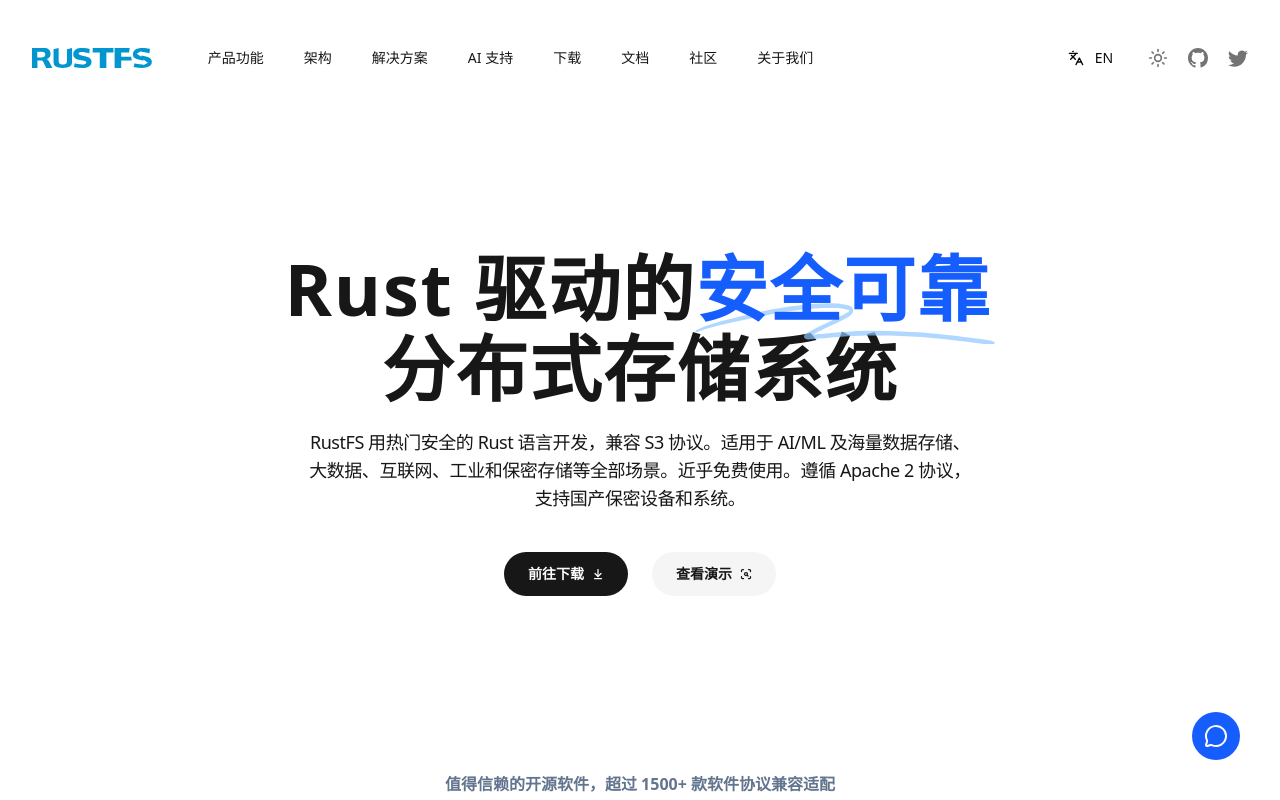
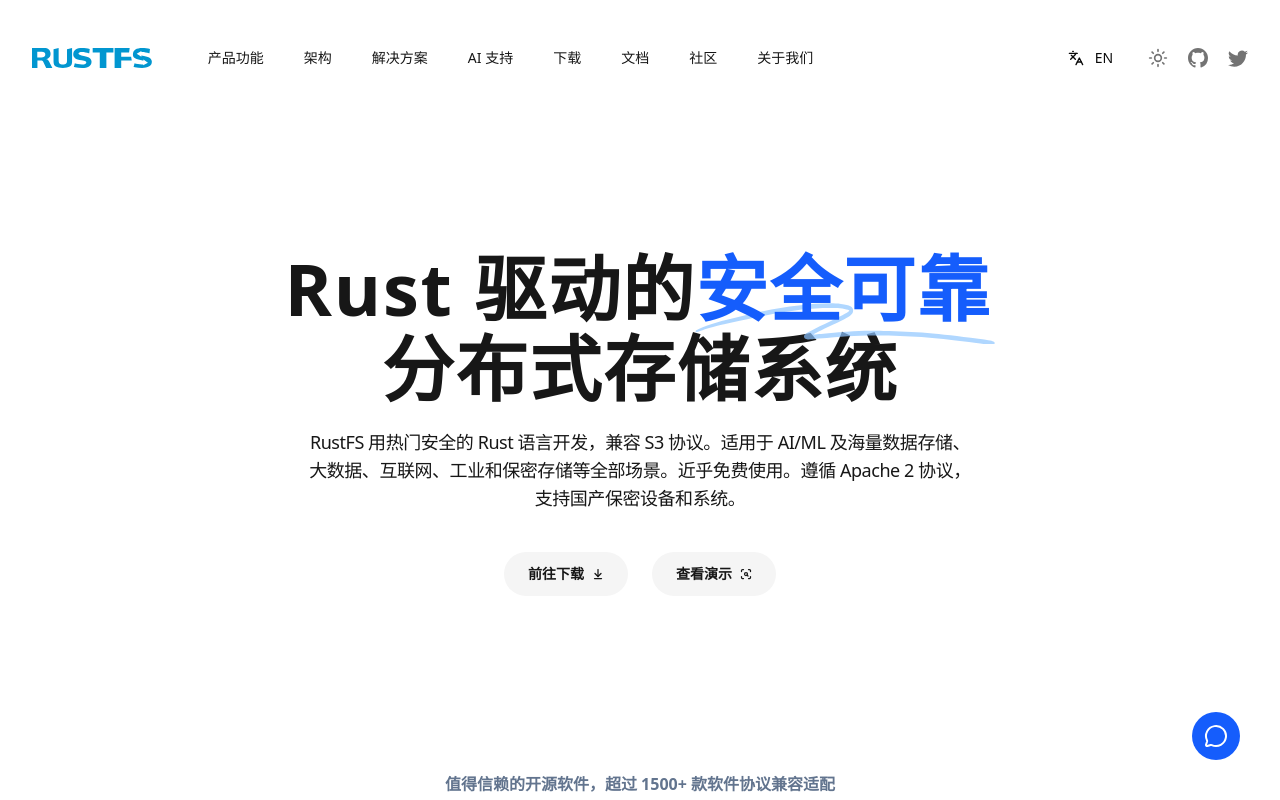
Before and after one commit to rustfs/rustfs.com, a Next.js app: page / in a window 1280 px wide. Shown: the top 800 px of the page. Built offline with nearby package versions, Linux system fonts and the light colour scheme.

Commit message:
fix error

```diff
--- a/app/components/buttons/download-link.tsx
+++ b/app/components/buttons/download-link.tsx
@@ -11,7 +11,7 @@
   const { tw } = useI18n();
 
   return (
-    <Link href="/download" className={cn('group inline-flex items-center justify-center rounded-full py-3 px-6 text-sm font-semibold focus-visible:outline-2 focus-visible:outline-offset-2 bg-primary text-primary-foreground hover:bg-primary/90 hover:text-secondary-foreground/90 active:bg-secondary/80 active:text-secondary-foreground/80 focus-visible:outline-secondary transition-colors', className)}>
+    <Link href="/download" className={cn('group inline-flex items-center justify-center rounded-full py-3 px-6 text-sm font-semibold focus-visible:outline-2 focus-visible:outline-offset-2 bg-secondary text-secondary-foreground hover:bg-secondary/90 hover:text-secondary-foreground/90 active:bg-secondary/80 active:text-secondary-foreground/80 focus-visible:outline-secondary transition-colors', className)}>
       <span className="mr-2">{tw('前往下载', 'Download')}</span>
       <ArrowDownToLineIcon className="h-3 w-3 flex-none" strokeWidth={2.5} />
     </Link>
```
